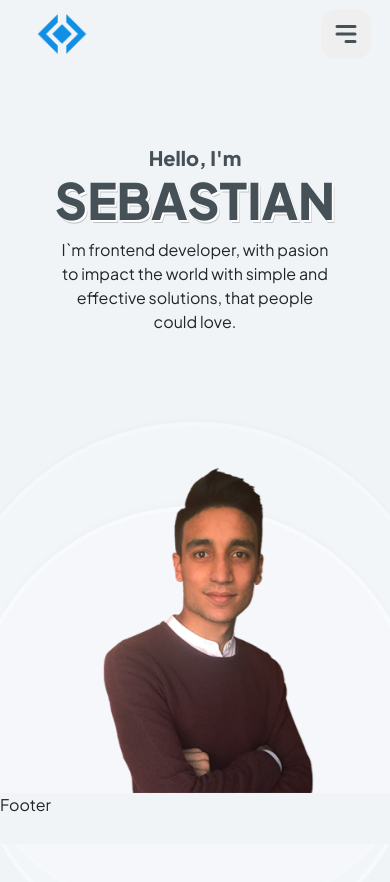
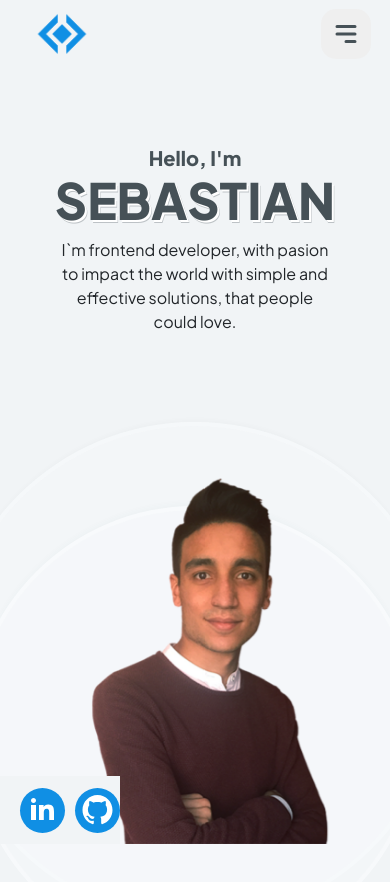
Before and after one commit to sesanchezra/Portfolio, a React (Vite) app: page / in a window 390 px wide. Shown: the top 882 px of the page. Built offline with nearby package versions, Linux system fonts and the light colour scheme.

Commit message:
Agregando botones del footer

```diff
--- a/src/components/Footer/Footer.css
+++ b/src/components/Footer/Footer.css
@@ -12,10 +12,39 @@
 
 
 .Footer{
-    width: 100vw;
-    height: 6vh;
+    width: auto;
+    height: 8vh;
     position: fixed;
     bottom: 0;
     background-color: var(--grey);
     z-index: var(--header-index);
+    display: flex;
+    justify-content: flex-start;
+    align-items: center;
+    gap: 10px;
+    padding-left: 5%;
 }
+
+.Footer__button{
+    border: none;
+    background: none;
+    background-color: var(--blue);
+    width: 50px;
+    height: 50px;
+    border-radius: 25px;
+    display: flex;
+    justify-content: center;
+    align-items: center;
+}
+
+.Footer__button > svg{
+    fill: white;
+}
+
+@media screen and (max-width:562px){
+    .Footer__button{
+        width: 45px;
+        height: 45px;
+        border-radius: 22.5px;
+    }
+}
--- a/src/components/Footer/Footer.jsx
+++ b/src/components/Footer/Footer.jsx
@@ -1,10 +1,21 @@
 import React from 'react'
 import './Footer.css'
+import Linkedin from '../../assets/linkedin.svg'
+import Github from '../../assets/github.svg'
+import { Link } from 'react-router-dom'
+
 
 const Footer = () => {
+
     return (
         <div className='Footer'>
-            Footer
+            <a  href="https://www.linkedin.com/" target='_blank' className='Footer__button'>
+                <svg xmlns="http://www.w3.org/2000/svg" viewBox="0 0 30 30" width="30px" height="30px"><path d="M9,25H4V10h5V25z M6.501,8C5.118,8,4,6.879,4,5.499S5.12,3,6.501,3C7.879,3,9,4.121,9,5.499C9,6.879,7.879,8,6.501,8z M27,25h-4.807v-7.3c0-1.741-0.033-3.98-2.499-3.98c-2.503,0-2.888,1.896-2.888,3.854V25H12V9.989h4.614v2.051h0.065c0.642-1.18,2.211-2.424,4.551-2.424c4.87,0,5.77,3.109,5.77,7.151C27,16.767,27,25,27,25z" /></svg>
+            </a>
+            <a href='https://github.com/' target='_blank' className='Footer__button'>
+                <svg xmlns="http://www.w3.org/2000/svg" viewBox="0 0 72 72" width="64px" height="64px"><path d="M36,12c13.255,0,24,10.745,24,24c0,10.656-6.948,19.685-16.559,22.818c0.003-0.009,0.007-0.022,0.007-0.022	s-1.62-0.759-1.586-2.114c0.038-1.491,0-4.971,0-6.248c0-2.193-1.388-3.747-1.388-3.747s10.884,0.122,10.884-11.491	c0-4.481-2.342-6.812-2.342-6.812s1.23-4.784-0.426-6.812c-1.856-0.2-5.18,1.774-6.6,2.697c0,0-2.25-0.922-5.991-0.922	c-3.742,0-5.991,0.922-5.991,0.922c-1.419-0.922-4.744-2.897-6.6-2.697c-1.656,2.029-0.426,6.812-0.426,6.812	s-2.342,2.332-2.342,6.812c0,11.613,10.884,11.491,10.884,11.491s-1.097,1.239-1.336,3.061c-0.76,0.258-1.877,0.576-2.78,0.576	c-2.362,0-4.159-2.296-4.817-3.358c-0.649-1.048-1.98-1.927-3.221-1.927c-0.817,0-1.216,0.409-1.216,0.876s1.146,0.793,1.902,1.659	c1.594,1.826,1.565,5.933,7.245,5.933c0.617,0,1.876-0.152,2.823-0.279c-0.006,1.293-0.007,2.657,0.013,3.454	c0.034,1.355-1.586,2.114-1.586,2.114s0.004,0.013,0.007,0.022C18.948,55.685,12,46.656,12,36C12,22.745,22.745,12,36,12z" /></svg>
+            </a>
+
         </div>
     )
 }
--- a/src/components/Header/Header.css
+++ b/src/components/Header/Header.css
@@ -214,7 +214,7 @@
         visibility: visible;
         position: absolute;
         top: 8vh;
-        height: 86vh;
+        height: 100vh;
         width: 100%;
         background-color: var(--grey);
         transition: height 0.8s ease-in-out;
@@ -246,7 +246,7 @@
         /* border: 1px solid green; */
         visibility: visible;
         position: absolute;
-        bottom: -65vh;
+        bottom: -75vh;
         left: 40%;
         width: 20%;
         height: 100%;
--- a/src/components/Home/Home.css
+++ b/src/components/Home/Home.css
@@ -76,10 +76,10 @@
 
 .Home__img img{
     object-fit: contain;
-    width: 400px;
+    width: 450px;
     z-index: calc(var(--header-index)-2);
     position: fixed;
-    bottom: 6vh;
+    bottom: 0;
 }
 
 .Home__img .background-1{
```
Also changed, not shown: src/assets/github.svg (added), src/assets/linkedin.svg (added).
